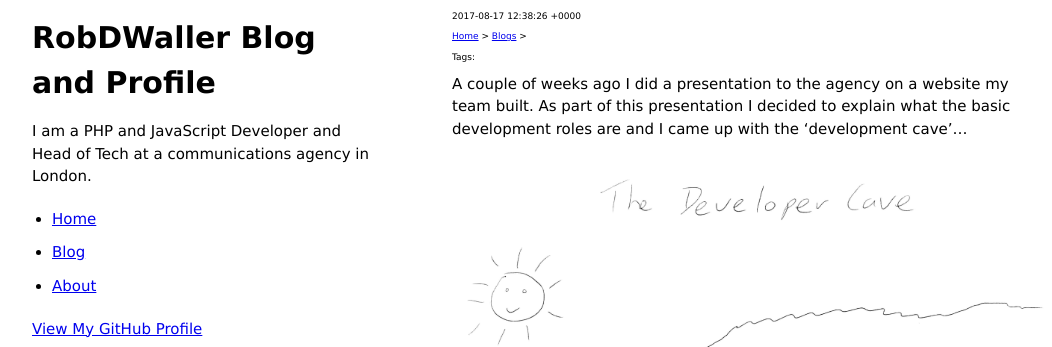
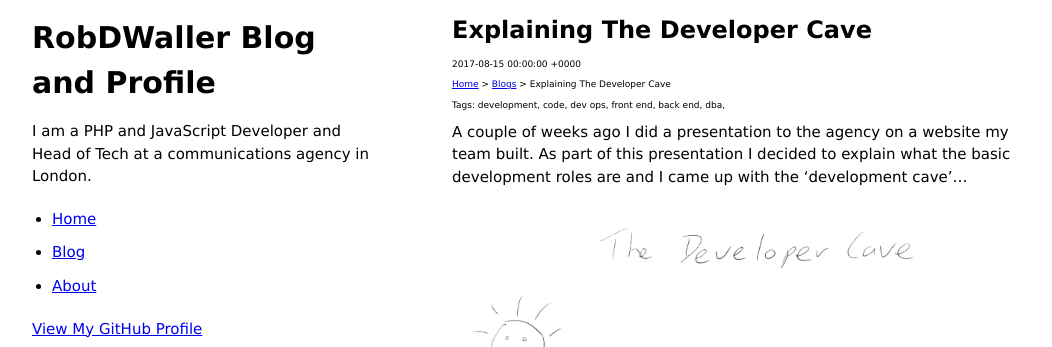
Before and after one commit to RobDWaller/robdwaller.github.io, a Jekyll site: the page built from _posts/2017-08-15-explaining-developer-cave.md, in a window 1280 px wide, cut to the strip 0-347 px from the top of the page. Shown: the whole strip, without its empty margins (98-1150 px from the left). Built offline with Jekyll 4.4.1, drawn with Linux system fonts in a browser that asks for light colours; our own code applies the rules of GitHub Pages for plain Markdown files.

Commit message:
attempted fix for development cave post...

```diff
--- a/_posts/2017-08-15-explaining-developer-cave.md
+++ b/_posts/2017-08-15-explaining-developer-cave.md
@@ -2,8 +2,8 @@
 layout: post
 published: true
 title: Explaining The Developer Cave
-description: I decided to explain what the basic development
-roles are and I came up with the development cave
+description: 'I decided to explain what the basic development
+roles are and I came up with the development cave'
 tags: [development, code, dev ops, front end, back end, dba]
 image: https://robdwaller.github.io/assets/img/dev-cave.jpg
 ---
```
